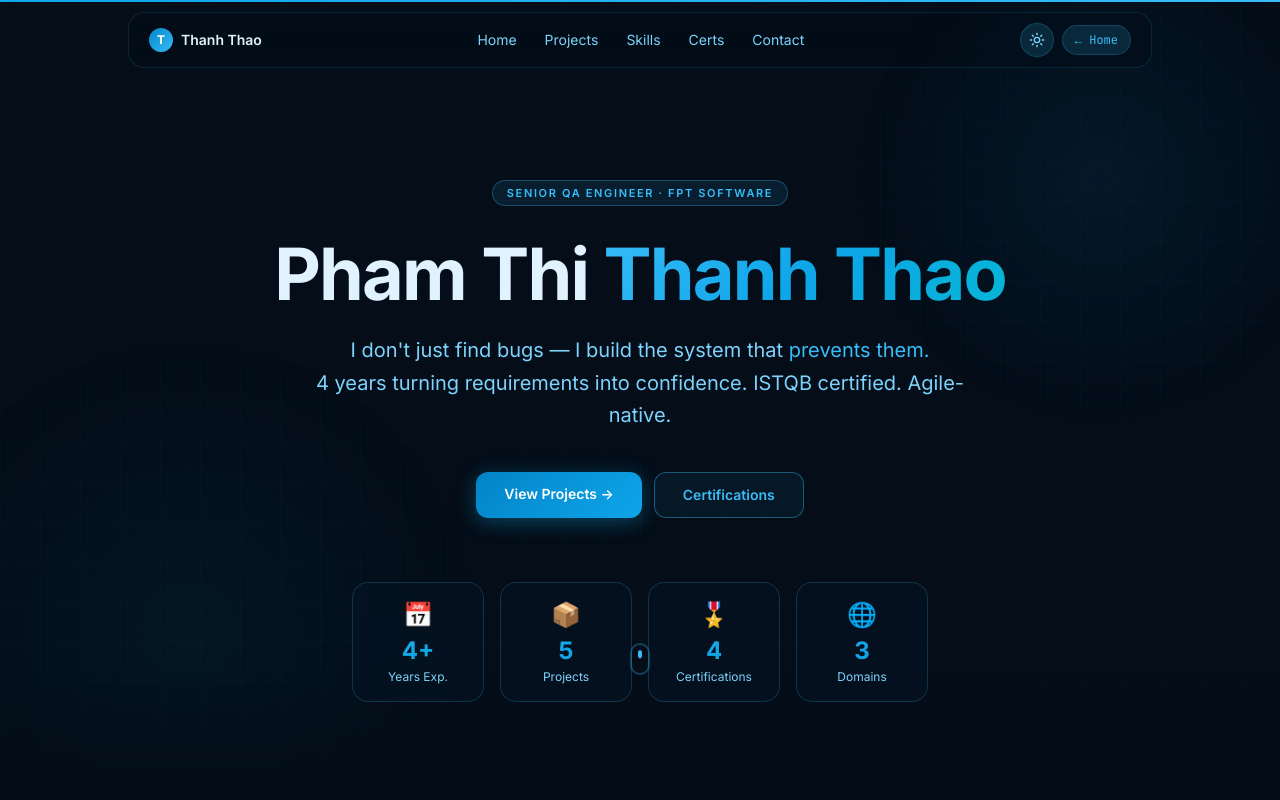
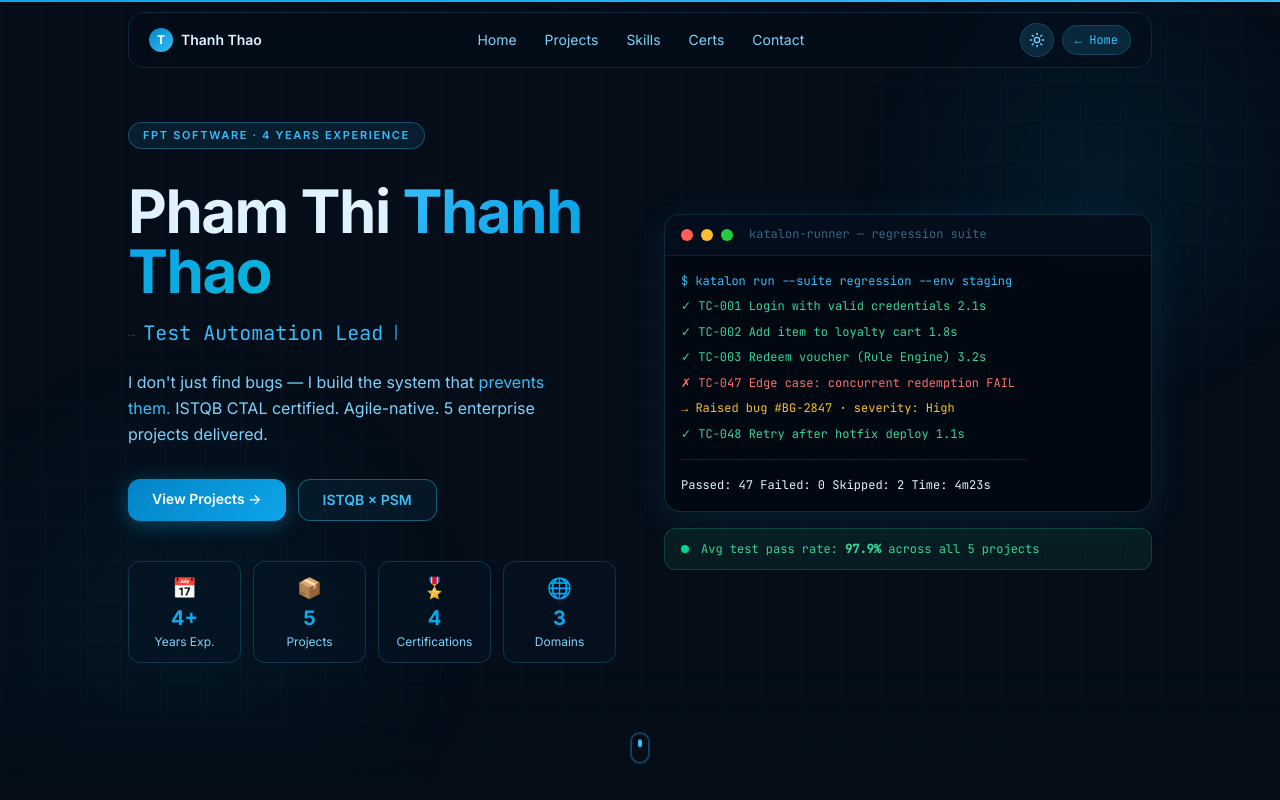
Before and after one commit to huyentran1306/portfolio-nth, a React (Vite) app: page /thao in a window 1280 px wide. Shown: the top 800 px of the page. Built offline with nearby package versions, Linux system fonts and the light colour scheme.

Commit message:
feat: enhance Thao portfolio - typewriter, terminal, floating tags, animated counters

```diff
--- a/src/thao/sections/Hero.tsx
+++ b/src/thao/sections/Hero.tsx
@@ -1,103 +1,238 @@
 import { motion } from 'framer-motion'
+import { useEffect, useRef, useState } from 'react'
 import { stats } from '../data/skills'
 
+// ── Typing animation hook ──────────────────────────────────────
+function useTypewriter(texts: string[], speed = 65, pause = 2000) {
+  const [display, setDisplay] = useState('')
+  const [idx, setIdx] = useState(0)
+  const [charIdx, setCharIdx] = useState(0)
+  const [deleting, setDeleting] = useState(false)
+
+  useEffect(() => {
+    const current = texts[idx]
+    if (!deleting && charIdx < current.length) {
+      const t = setTimeout(() => setCharIdx(c => c + 1), speed)
+      return () => clearTimeout(t)
+    }
+    if (!deleting && charIdx === current.length) {
+      const t = setTimeout(() => setDeleting(true), pause)
+      return () => clearTimeout(t)
+    }
+    if (deleting && charIdx > 0) {
+      const t = setTimeout(() => setCharIdx(c => c - 1), speed / 2)
+      return () => clearTimeout(t)
+    }
+    if (deleting && charIdx === 0) {
+      setDeleting(false)
+      setIdx(i => (i + 1) % texts.length)
+    }
+  }, [charIdx, deleting, idx, texts, speed, pause])
+
+  useEffect(() => {
+    setDisplay(texts[idx].slice(0, charIdx))
+  }, [charIdx, idx, texts])
+
+  return display
+}
+
+// ── Animated counter ───────────────────────────────────────────
+function AnimCounter({ to, suffix = '' }: { to: number; suffix?: string }) {
+  const [val, setVal] = useState(0)
+  const ref = useRef<HTMLSpanElement>(null)
+  useEffect(() => {
+    const observer = new IntersectionObserver(([entry]) => {
+      if (entry.isIntersecting) {
+        let start = 0
+        const step = Math.ceil(to / 40)
+        const t = setInterval(() => {
+          start = Math.min(start + step, to)
+          setVal(start)
+          if (start >= to) clearInterval(t)
+        }, 35)
+        observer.disconnect()
+      }
+    })
+    if (ref.current) observer.observe(ref.current)
+    return () => observer.disconnect()
+  }, [to])
+  return <span ref={ref}>{val}{suffix}</span>
+}
+
+// ── Mini terminal ──────────────────────────────────────────────
+const TERMINAL_LINES = [
+  { delay: 0,    text: '$ katalon run --suite regression --env staging', type: 'cmd' },
+  { delay: 900,  text: '✓ TC-001  Login with valid credentials          2.1s', type: 'pass' },
+  { delay: 1300, text: '✓ TC-002  Add item to loyalty cart              1.8s', type: 'pass' },
+  { delay: 1700, text: '✓ TC-003  Redeem voucher (Rule Engine)          3.2s', type: 'pass' },
+  { delay: 2100, text: '✗ TC-047  Edge case: concurrent redemption      FAIL', type: 'fail' },
+  { delay: 2500, text: '  → Raised bug #BG-2847 · severity: High', type: 'info' },
+  { delay: 3000, text: '✓ TC-048  Retry after hotfix deploy             1.1s', type: 'pass' },
+  { delay: 3400, text: '────────────────────────────────────────────────', type: 'sep' },
+  { delay: 3600, text: '  Passed: 47  Failed: 0  Skipped: 2  Time: 4m23s', type: 'summary' },
+]
+
+function Terminal() {
+  const [visible, setVisible] = useState(0)
+  const ref = useRef<HTMLDivElement>(null)
+  const started = useRef(false)
+
+  useEffect(() => {
+    const observer = new IntersectionObserver(([entry]) => {
+      if (entry.isIntersecting && !started.current) {
+        started.current = true
+        TERMINAL_LINES.forEach((line, i) => {
+          setTimeout(() => setVisible(i + 1), line.delay)
+        })
+        observer.disconnect()
+      }
+    })
+    if (ref.current) observer.observe(ref.current)
+    return () => observer.disconnect()
+  }, [])
+
+  const colorMap: Record<string, string> = {
+    cmd: 'var(--t-accent)', pass: '#34d399', fail: '#f87171',
+    info: '#fbbf24', sep: 'rgba(56,189,248,0.2)', summary: 'var(--t-fg)',
+  }
+
+  return (
+    <div ref={ref} className="rounded-2xl overflow-hidden font-mono text-xs leading-relaxed"
+      style={{ background: 'rgba(2,8,18,0.9)', border: '1px solid rgba(56,189,248,0.2)', boxShadow: '0 8px 40px rgba(56,189,248,0.1)' }}>
+      <div className="flex items-center gap-2 px-4 py-2.5" style={{ borderBottom: '1px solid rgba(56,189,248,0.12)', background: 'rgba(6,21,37,0.5)' }}>
+        <div className="w-3 h-3 rounded-full" style={{ background: '#ff5f56' }} />
+        <div className="w-3 h-3 rounded-full" style={{ background: '#ffbd2e' }} />
+        <div className="w-3 h-3 rounded-full" style={{ background: '#27c93f' }} />
+        <span className="ml-2" style={{ color: 'rgba(125,211,252,0.45)' }}>katalon-runner — regression suite</span>
+      </div>
+      <div className="p-4 space-y-1.5 min-h-[220px]">
+        {TERMINAL_LINES.slice(0, visible).map((line, i) => (
+          <motion.div key={i} initial={{ opacity: 0, x: -6 }} animate={{ opacity: 1, x: 0 }}
+            transition={{ duration: 0.18 }} style={{ color: colorMap[line.type] || 'var(--t-fg)' }}>
+            {line.text}
+            {i === visible - 1 && visible < TERMINAL_LINES.length && <span className="animate-pulse ml-0.5">▌</span>}
+          </motion.div>
+        ))}
+      </div>
+    </div>
+  )
+}
+
+// ── Floating tech tags ─────────────────────────────────────────
+const TECH_TAGS = [
+  { label: 'Katalon', x: '4%',  y: '20%', delay: 0.3 },
+  { label: 'Postman', x: '76%', y: '14%', delay: 0.6 },
+  { label: 'SQL',     x: '87%', y: '52%', delay: 0.9 },
+  { label: 'Cypress', x: '2%',  y: '68%', delay: 1.2 },
+  { label: 'Jira',    x: '80%', y: '76%', delay: 0.7 },
+  { label: 'Azure',   x: '10%', y: '85%', delay: 1.0 },
+]
+
 export function ThaoHero() {
+  const role = useTypewriter(['Senior QA Engineer', 'Test Automation Lead', 'ISTQB CTAL Certified', 'Agile-Native Tester'])
+
   return (
     <section id="hero" className="relative min-h-screen flex items-center justify-center px-6 pt-20 overflow-hidden">
-      {/* Ocean animated background */}
       <div className="absolute inset-0 t-grid-bg opacity-60" />
       <div className="t-orb-1" />
       <div className="t-orb-2" />
 
-      {/* Floating wave effect */}
+      {/* Floating tags */}
+      {TECH_TAGS.map(tag => (
+        <motion.div key={tag.label}
+          className="absolute hidden lg:flex items-center gap-1.5 text-xs font-mono px-3 py-1.5 rounded-lg pointer-events-none select-none"
+          style={{ left: tag.x, top: tag.y, background: 'rgba(56,189,248,0.06)', border: '1px solid rgba(56,189,248,0.18)', color: 'var(--t-accent)' }}
+          initial={{ opacity: 0 }}
+          animate={{ opacity: [0, 0.8, 0.8, 0], y: [0, -8, -8, 0] }}
+          transition={{ delay: tag.delay, duration: 4.5, repeat: Infinity, repeatDelay: 2.5, ease: 'easeInOut' }}>
+          <span className="w-1.5 h-1.5 rounded-full animate-pulse" style={{ background: 'var(--t-accent)' }} />
+          {tag.label}
+        </motion.div>
+      ))}
+
       <div className="absolute bottom-0 left-0 right-0 h-32 pointer-events-none"
         style={{ background: 'linear-gradient(transparent, var(--t-bg))' }} />
 
-      <div className="relative z-10 max-w-4xl mx-auto text-center">
-        {/* Badge */}
-        <motion.div
-          initial={{ opacity: 0, y: -20 }}
-          animate={{ opacity: 1, y: 0 }}
-          transition={{ duration: 0.6 }}
-          className="inline-flex items-center gap-2 t-section-pill mb-8"
-        >
+      <div className="relative z-10 max-w-5xl mx-auto w-full">
+        <div className="grid lg:grid-cols-2 gap-12 items-center">
+          {/* Left */}
+          <div className="text-center lg:text-left">
+            <motion.div initial={{ opacity: 0, y: -20 }} animate={{ opacity: 1, y: 0 }} transition={{ duration: 0.6 }}
+              className="inline-flex items-center gap-2 t-section-pill mb-8">
               <span className="w-1.5 h-1.5 rounded-full bg-sky-400 animate-pulse" />
-          Senior QA Engineer · FPT Software
+              FPT Software · 4 Years Experience
             </motion.div>
 
-        {/* Name */}
-        <motion.h1
-          initial={{ opacity: 0, y: 30 }}
-          animate={{ opacity: 1, y: 0 }}
+            <motion.h1 initial={{ opacity: 0, y: 30 }} animate={{ opacity: 1, y: 0 }}
               transition={{ delay: 0.15, duration: 0.7, ease: 'easeOut' }}
-          className="text-5xl sm:text-6xl md:text-7xl font-bold tracking-tight mb-6"
-          style={{ color: 'var(--t-fg)' }}
-        >
-          Pham Thi{' '}
-          <span className="t-gradient-text">Thanh Thao</span>
+              className="text-5xl sm:text-6xl font-bold tracking-tight mb-4" style={{ color: 'var(--t-fg)' }}>
+              Pham Thi <span className="t-gradient-text">Thanh Thao</span>
             </motion.h1>
 
-        {/* Tagline */}
-        <motion.p
-          initial={{ opacity: 0, y: 20 }}
-          animate={{ opacity: 1, y: 0 }}
-          transition={{ delay: 0.3, duration: 0.6 }}
-          className="text-lg md:text-xl max-w-2xl mx-auto leading-relaxed mb-10"
-          style={{ color: 'var(--t-fg-secondary)' }}
-        >
+            <motion.div initial={{ opacity: 0 }} animate={{ opacity: 1 }} transition={{ delay: 0.4 }}
+              className="text-xl font-mono mb-5 h-8 flex items-center gap-2 justify-center lg:justify-start"
+              style={{ color: 'var(--t-accent)' }}>
+              <span className="text-xs opacity-40">→</span>
+              {role}
+              <span className="animate-pulse text-base">|</span>
+            </motion.div>
+
+            <motion.p initial={{ opacity: 0, y: 20 }} animate={{ opacity: 1, y: 0 }}
+              transition={{ delay: 0.35, duration: 0.6 }}
+              className="text-base max-w-md mx-auto lg:mx-0 leading-relaxed mb-8" style={{ color: 'var(--t-fg-secondary)' }}>
               I don't just find bugs — I build the system that{' '}
-          <span style={{ color: 'var(--t-accent)' }}>prevents them.</span>
-          <br className="hidden sm:block" />
-          4 years turning requirements into confidence. ISTQB certified. Agile-native.
+              <span style={{ color: 'var(--t-accent)' }}>prevents them.</span>{' '}
+              ISTQB CTAL certified. Agile-native. 5 enterprise projects delivered.
             </motion.p>
 
-        {/* CTAs */}
-        <motion.div
-          initial={{ opacity: 0, y: 20 }}
-          animate={{ opacity: 1, y: 0 }}
-          transition={{ delay: 0.45 }}
-          className="flex flex-wrap gap-3 justify-center mb-16"
-        >
-          <a href="#projects"
-            className="px-7 py-3 rounded-xl text-sm font-semibold transition-all"
+            <motion.div initial={{ opacity: 0, y: 20 }} animate={{ opacity: 1, y: 0 }} transition={{ delay: 0.5 }}
+              className="flex flex-wrap gap-3 justify-center lg:justify-start mb-10">
+              <a href="#projects" className="px-6 py-2.5 rounded-xl text-sm font-semibold transition-all hover:scale-105"
                 style={{ background: 'linear-gradient(135deg, #0284c7, #0ea5e9)', color: '#fff', boxShadow: '0 4px 20px rgba(14,165,233,0.35)' }}>
                 View Projects →
               </a>
-          <a href="#certifications"
-            className="px-7 py-3 rounded-xl text-sm font-semibold border transition-all"
+              <a href="#certifications" className="px-6 py-2.5 rounded-xl text-sm font-semibold border transition-all hover:scale-105"
                 style={{ borderColor: 'rgba(56,189,248,0.4)', color: 'var(--t-accent)', background: 'rgba(56,189,248,0.06)' }}>
-            Certifications
+                ISTQB × PSM
               </a>
             </motion.div>
 
             {/* Stats */}
-        <motion.div
-          initial={{ opacity: 0, y: 20 }}
-          animate={{ opacity: 1, y: 0 }}
-          transition={{ delay: 0.6 }}
-          className="grid grid-cols-2 sm:grid-cols-4 gap-4 max-w-xl mx-auto"
-        >
+            <motion.div initial={{ opacity: 0, y: 20 }} animate={{ opacity: 1, y: 0 }} transition={{ delay: 0.65 }}
+              className="grid grid-cols-2 sm:grid-cols-4 gap-3">
               {stats.map((s, i) => (
-            <motion.div
-              key={s.label}
-              className="t-glass-card rounded-2xl p-4 text-center"
-              initial={{ opacity: 0, scale: 0.85 }}
-              animate={{ opacity: 1, scale: 1 }}
-              transition={{ delay: 0.65 + i * 0.08, type: 'spring', stiffness: 200, damping: 18 }}
-            >
-              <div className="text-2xl mb-1">{s.icon}</div>
-              <div className="text-2xl font-bold t-gradient-text">{s.value}</div>
+                <motion.div key={s.label} className="t-glass-card rounded-xl p-3 text-center"
+                  initial={{ opacity: 0, scale: 0.85 }} animate={{ opacity: 1, scale: 1 }}
+                  transition={{ delay: 0.7 + i * 0.08, type: 'spring', stiffness: 200, damping: 18 }}>
+                  <div className="text-xl mb-0.5">{s.icon}</div>
+                  <div className="text-xl font-bold t-gradient-text">
+                    <AnimCounter to={parseInt(s.value) || 4} suffix={s.value.replace(/[0-9]/g, '')} />
+                  </div>
                   <div className="text-xs mt-0.5" style={{ color: 'var(--t-fg-secondary)' }}>{s.label}</div>
                 </motion.div>
               ))}
             </motion.div>
+          </div>
+
+          {/* Right: Terminal */}
+          <motion.div initial={{ opacity: 0, x: 40 }} animate={{ opacity: 1, x: 0 }}
+            transition={{ delay: 0.9, duration: 0.7, ease: 'easeOut' }} className="hidden lg:block">
+            <Terminal />
+            <motion.div initial={{ opacity: 0, y: 10 }} animate={{ opacity: 1, y: 0 }}
+              transition={{ delay: 4.8 }}
+              className="mt-4 flex items-center gap-3 px-4 py-3 rounded-xl"
+              style={{ background: 'rgba(52,211,153,0.08)', border: '1px solid rgba(52,211,153,0.2)' }}>
+              <span className="w-2 h-2 rounded-full bg-emerald-400 animate-pulse flex-shrink-0" />
+              <span className="text-xs font-mono" style={{ color: '#34d399' }}>
+                Avg test pass rate: <strong>97.9%</strong> across all 5 projects
+              </span>
+            </motion.div>
+          </motion.div>
+        </div>
 
         {/* Scroll indicator */}
-        <motion.div
-          className="absolute bottom-8 left-1/2 -translate-x-1/2"
-          animate={{ y: [0, 8, 0] }}
-          transition={{ repeat: Infinity, duration: 2 }}
-        >
+        <motion.div className="mt-16 flex justify-center"
+          animate={{ y: [0, 8, 0] }} transition={{ repeat: Infinity, duration: 2 }}>
           <div className="w-5 h-8 rounded-full border-2 flex items-start justify-center pt-1.5"
             style={{ borderColor: 'rgba(56,189,248,0.3)' }}>
             <div className="w-1 h-2 rounded-full animate-bounce" style={{ background: 'var(--t-accent)' }} />
```
Lines whose indentation alone changed are shown as unchanged.
